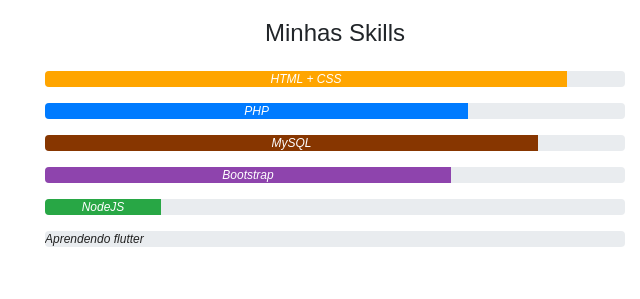
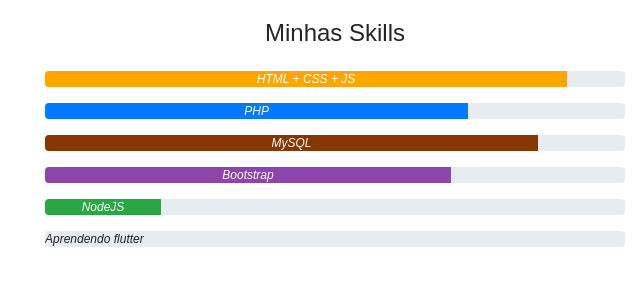
Before and after one commit to rodriguesJeff/rodriguesjeff.github.io, a plain HTML site: page saiba-mais.html in a window 1280 px wide. Shown: the part 263-562 px from the top of the page, 0-640 px from the left. Drawn offline with nearby package versions, Linux system fonts and the light colour scheme; a web font is replaced by a local one.

Commit message:
JS added to my skills

```diff
--- a/saiba-mais.html
+++ b/saiba-mais.html
@@ -38,7 +38,7 @@
             <h4 class="text-center my-4">Minhas Skills</h4>
             <div class="progress">
               <div class="progress-bar" role="progressbar" style="width: 90%; background: orange;" aria-valuenow="0" aria-valuemin="0" aria-valuemax="100">
-                <i>HTML + CSS</i>
+                <i>HTML + CSS + JS</i>
               </div>
             </div>
             <div class="progress mt-3">
```
